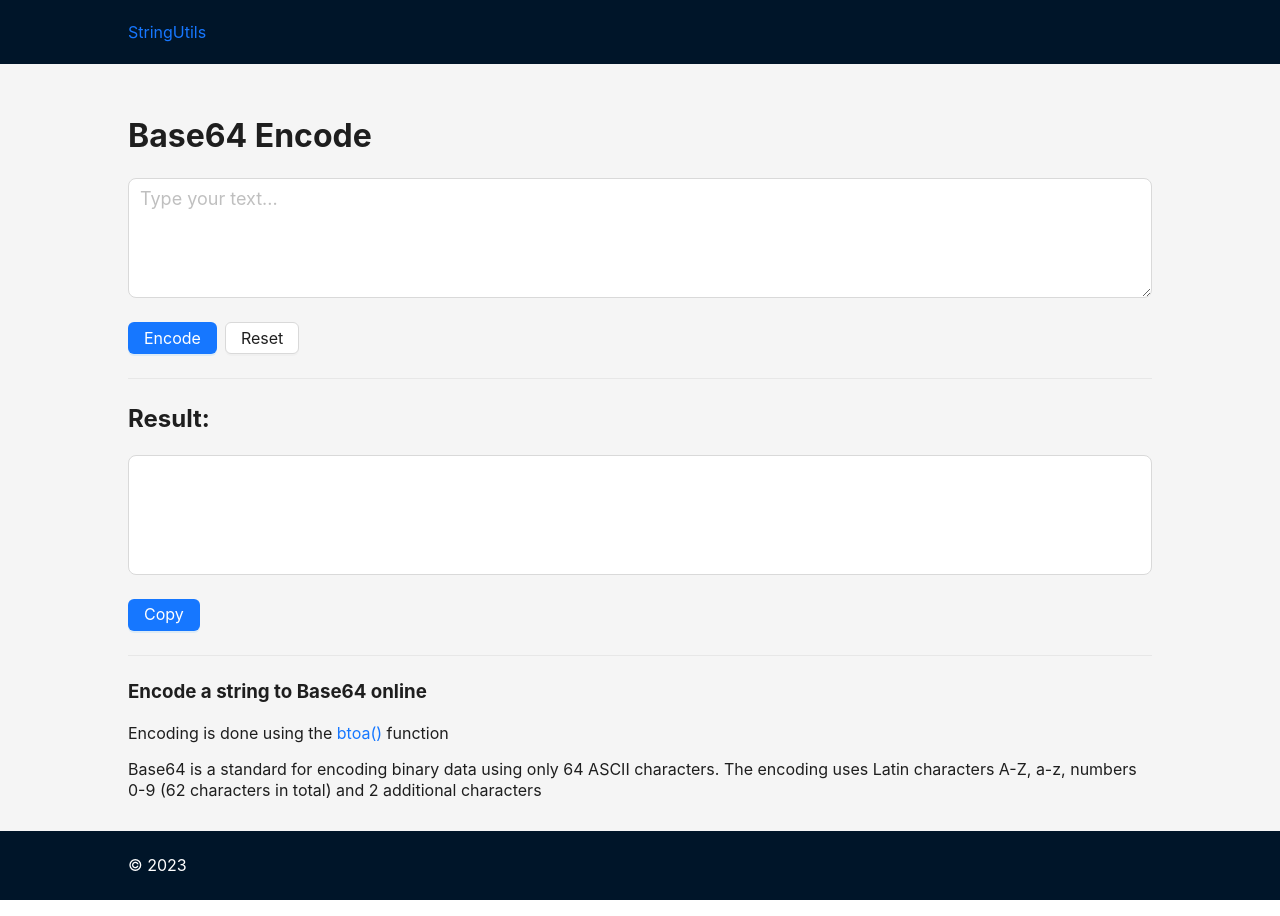
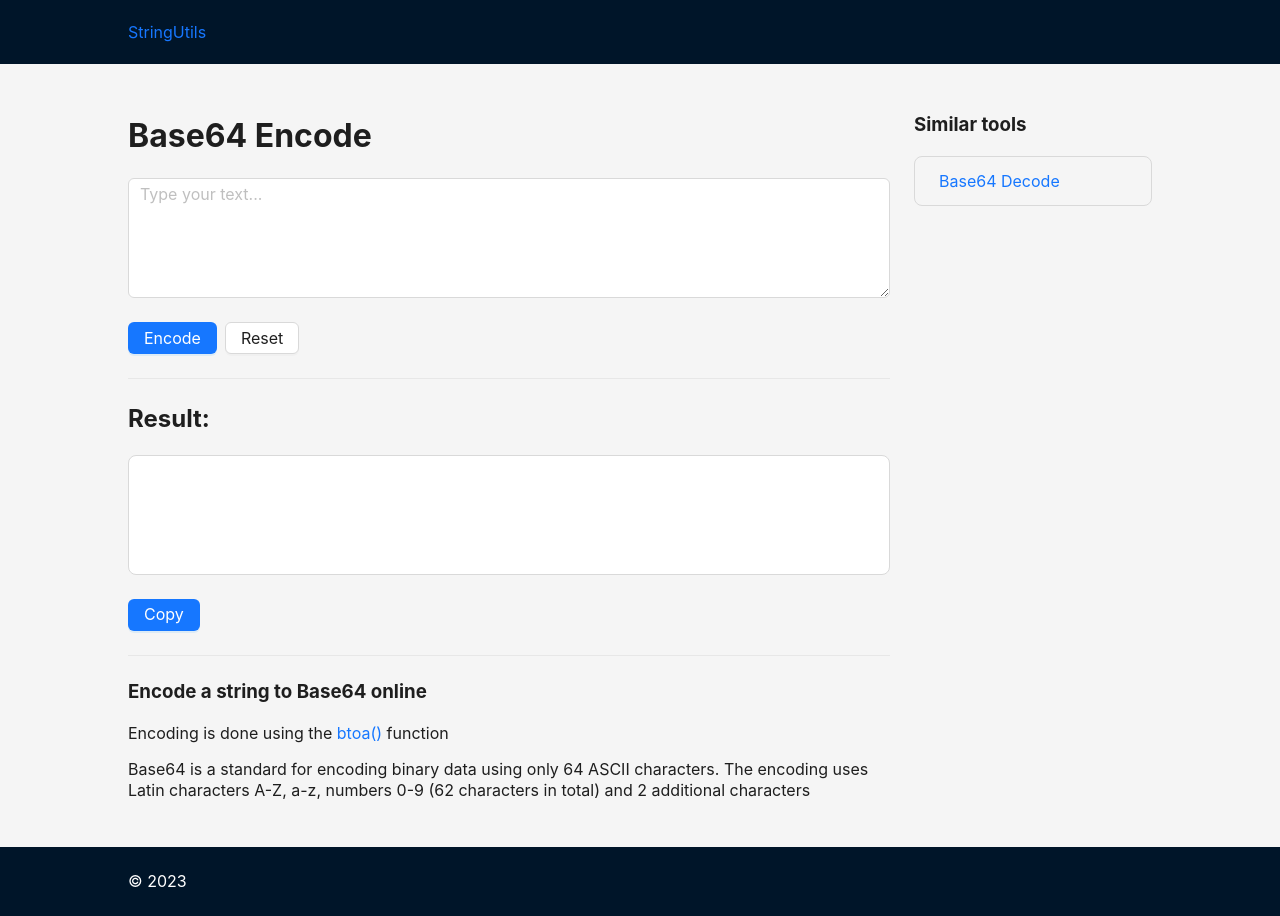
Before and after one commit to igorrybalko/StringUtils, a React (Vite) app: page /base64-encode in a window 1280 px wide. Built offline with nearby package versions, Linux system fonts and the light colour scheme.

Commit message:
fix base64, added sidebar

```diff
--- /dev/null
+++ b/src/components/AppSidebar.tsx
@@ -0,0 +1,28 @@
+import { List } from 'antd';
+import { Link } from 'react-router-dom';
+
+type PropListItem = {
+ title: string;
+ url: string;
+};
+
+type Props = {
+ list: PropListItem[];
+};
+
+export default function AppSidebar({ list }: Props) {
+ return (
+  <>
+   <h3>Similar tools</h3>
+   <List
+    bordered
+    dataSource={list}
+    renderItem={(item) => (
+     <List.Item>
+      <Link to={item.url}>{item.title}</Link>
+     </List.Item>
+    )}
+   ></List>
+  </>
+ );
+}
--- a/src/views/Base64DecodePage.tsx
+++ b/src/views/Base64DecodePage.tsx
@@ -1,7 +1,18 @@
-import { Button, Form, Input, Divider, notification, Space } from 'antd';
+import {
+ Button,
+ Form,
+ Input,
+ Divider,
+ notification,
+ Space,
+ Col,
+ Row,
+} from 'antd';
 import { useState } from 'react';
 import copy from 'copy-to-clipboard';
 import { Helmet } from 'react-helmet';
+
+import AppSidebar from '../components/AppSidebar';
 
 const { TextArea } = Input;
 
@@ -9,10 +20,29 @@ export default function Base64DecodePage() {
  const [result, setResult] = useState('');
  const [api, contextHolder] = notification.useNotification();
 
+ const navList = [
+  {
+   title: 'Base64 Encode',
+   url: '/base64-encode',
+  },
+ ];
+
+ function b64DecodeUnicode(str: string) {
+  // Going backwards: from bytestream, to percent-encoding, to original string.
+  return decodeURIComponent(
+   atob(str)
+    .split('')
+    .map(function (c) {
+     return '%' + ('00' + c.charCodeAt(0).toString(16)).slice(-2);
+    })
+    .join('')
+  );
+ }
+
  const onFinish = (val: { text: string }) => {
   try {
-   const txt = atob(val.text);
-   setResult(txt);
+   const str = b64DecodeUnicode(val.text);
+   setResult(str);
   } catch (err) {
    api.error({
     message: 'Error',
@@ -48,6 +78,8 @@ export default function Base64DecodePage() {
     />
    </Helmet>
    {contextHolder}
+   <Row gutter={[24, 0]}>
+    <Col xs={24} sm={24} md={18}>
      <h1>Base64 Decode</h1>
      <Form onFinish={onFinish} autoComplete='off' layout='vertical'>
       <Form.Item
@@ -93,6 +125,11 @@ export default function Base64DecodePage() {
       </p>
       <p>The service allows you to decode text (string) encoded in Base64</p>
      </div>
+    </Col>
+    <Col xs={24} sm={24} md={6}>
+     <AppSidebar list={navList} />
+    </Col>
+   </Row>
   </div>
  );
 }
--- a/src/views/Base64EncodePage.tsx
+++ b/src/views/Base64EncodePage.tsx
@@ -1,7 +1,18 @@
-import { Button, Form, Input, Divider, notification, Space } from 'antd';
+import {
+ Button,
+ Form,
+ Input,
+ Divider,
+ notification,
+ Space,
+ Col,
+ Row,
+} from 'antd';
 import { useState } from 'react';
 import copy from 'copy-to-clipboard';
 import { Helmet } from 'react-helmet';
+
+import AppSidebar from '../components/AppSidebar';
 
 const { TextArea } = Input;
 
@@ -9,11 +20,33 @@ export default function Base64EncodePage() {
  const [result, setResult] = useState('');
  const [api, contextHolder] = notification.useNotification();
 
+ const navList = [
+  {
+   title: 'Base64 Decode',
+   url: '/base64-decode',
+  },
+ ];
+
+ function b64EncodeUnicode(str: string) {
+  // first we use encodeURIComponent to get percent-encoded UTF-8,
+  // then we convert the percent encodings into raw bytes which
+  // can be fed into btoa.
+  return btoa(
+   encodeURIComponent(str).replace(
+    /%([0-9A-F]{2})/g,
+    function toSolidBytes(match, p1) {
+     return String.fromCharCode('0x' + p1);
+    }
+   )
+  );
+ }
+
  const onFinish = (val: { text: string }) => {
-
   try {
-    setResult(btoa(val.text));
+   const str = b64EncodeUnicode(val.text);
+   setResult(str);
   } catch (err) {
+   console.log(err);
    api.error({
     message: 'Error',
     description: 'invalid text',
@@ -45,6 +78,8 @@ export default function Base64EncodePage() {
     />
    </Helmet>
    {contextHolder}
+   <Row gutter={[24, 0]}>
+    <Col xs={24} sm={24} md={18}>
      <h1>Base64 Encode</h1>
      <Form onFinish={onFinish} autoComplete='off' layout='vertical'>
       <Form.Item
@@ -52,7 +87,6 @@ export default function Base64EncodePage() {
        rules={[{ required: true, message: 'Please enter data' }]}
       >
        <TextArea
-      size='large'
         spellCheck='false'
         className='textarea'
         placeholder='Type your text...'
@@ -96,6 +130,11 @@ export default function Base64EncodePage() {
        characters in total) and 2 additional characters
       </p>
      </div>
+    </Col>
+    <Col xs={24} sm={24} md={6}>
+     <AppSidebar list={navList} />
+    </Col>
+   </Row>
   </div>
  );
 }
```
Lines whose indentation alone changed are shown as unchanged.
